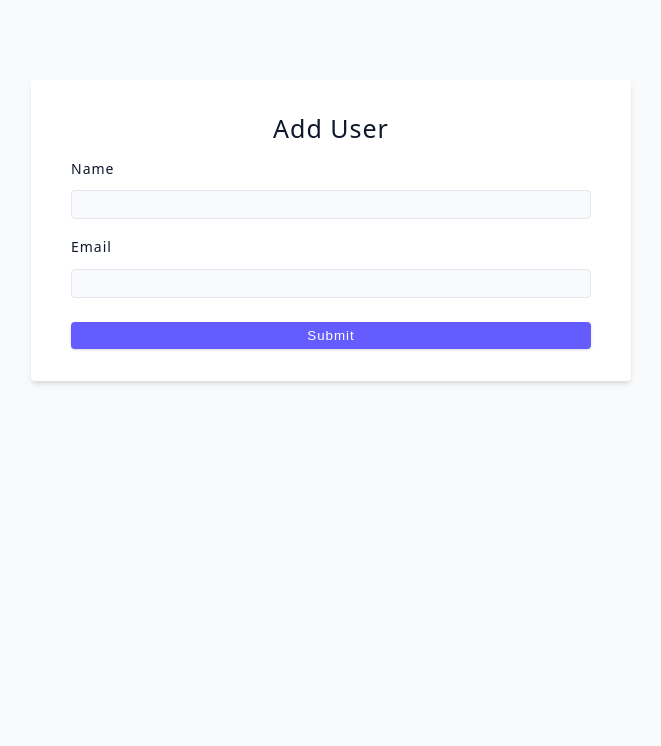
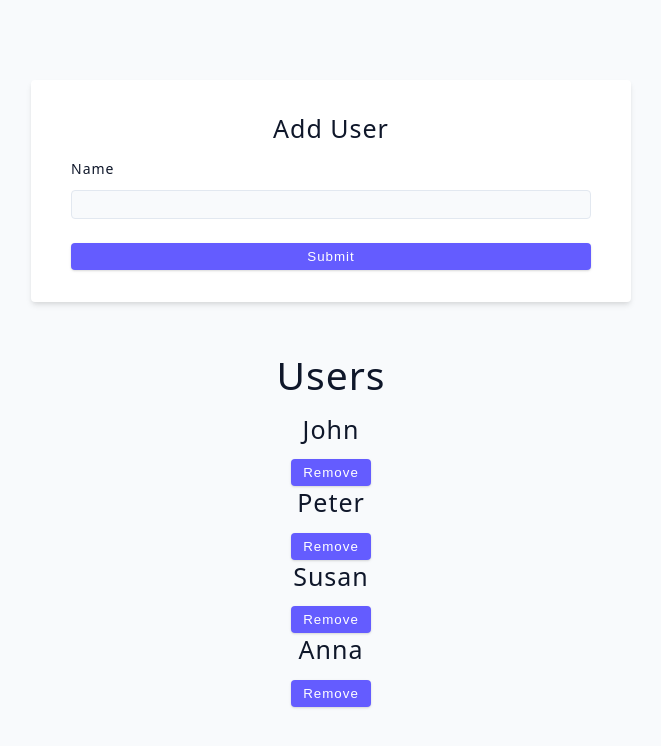
Before and after one commit to mektefaie/03-advanced-react-john-smilga, a React (Vite) app: page / in a window 1280 px wide. Shown: the top 746 px of the page, without its empty margins (309-970 px from the left). Built offline with nearby package versions, Linux system fonts and the light colour scheme.

Commit message:
finishing 128. user challenge - remove user

```diff
--- a/src/App.jsx
+++ b/src/App.jsx
@@ -1,4 +1,4 @@
-import Starter from './tutorial/06-forms/starter/01-controlled-inputs'
+import Starter from './tutorial/06-forms/starter/02-user-challenge'
 
 function App() {
   return (
--- a/src/tutorial/06-forms/starter/02-user-challenge.jsx
+++ b/src/tutorial/06-forms/starter/02-user-challenge.jsx
@@ -1,13 +1,41 @@
+import { useState } from 'react'
+import { data } from '../../../data'
+
 const UserChallenge = () => {
+  const [name, setName] = useState('')
+  const [users, setUsers] = useState(data)
+
+  const handleSubmit = e => {
+    e.preventDefault()
+    if (!name) return
+    const fakeId = Date.now()
+    const newUser = { id: fakeId, name }
+    const updateUsers = [...users, newUser]
+    setUsers(updateUsers)
+    setName('')
+  }
+
+  const removeUser = id => {
+    const updateUsers = users.filter(user => user.id !== id)
+    setUsers(updateUsers)
+    setName('')
+  }
+
   return (
     <div>
-      <form className='form'>
+      <form className='form' onSubmit={handleSubmit}>
         <h4>Add User</h4>
         <div className='form-row'>
           <label htmlFor='name' className='form-label'>
             name
           </label>
-          <input type='text' className='form-input' id='name' />
+          <input
+            type='text'
+            className='form-input'
+            id='name'
+            value={name}
+            onChange={e => setName(e.target.value)}
+          />
         </div>
 
         <button type='submit' className='btn btn-block'>
@@ -15,7 +43,23 @@
         </button>
       </form>
       {/* render users below */}
+      <h2>users</h2>
+      {users.map(user => {
+        return (
+          <div key={user.id}>
+            <h4>{user.name}</h4>
+            <button
+              onClick={() => {
+                removeUser(user.id)
+              }}
+              className='btn'
+            >
+              remove
+            </button>
+          </div>
+        )
+      })}
     </div>
-  );
-};
-export default UserChallenge;
+  )
+}
+export default UserChallenge
```
